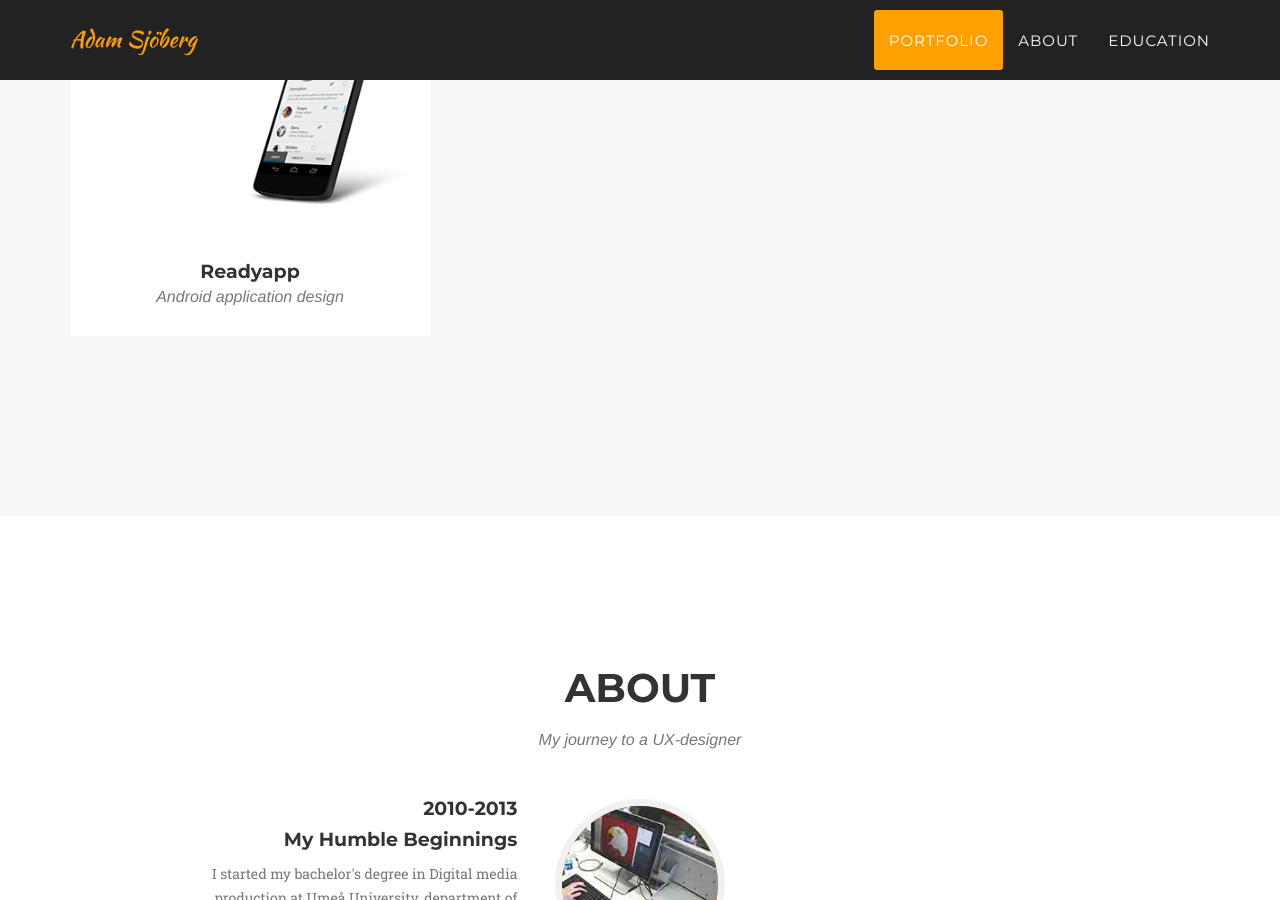
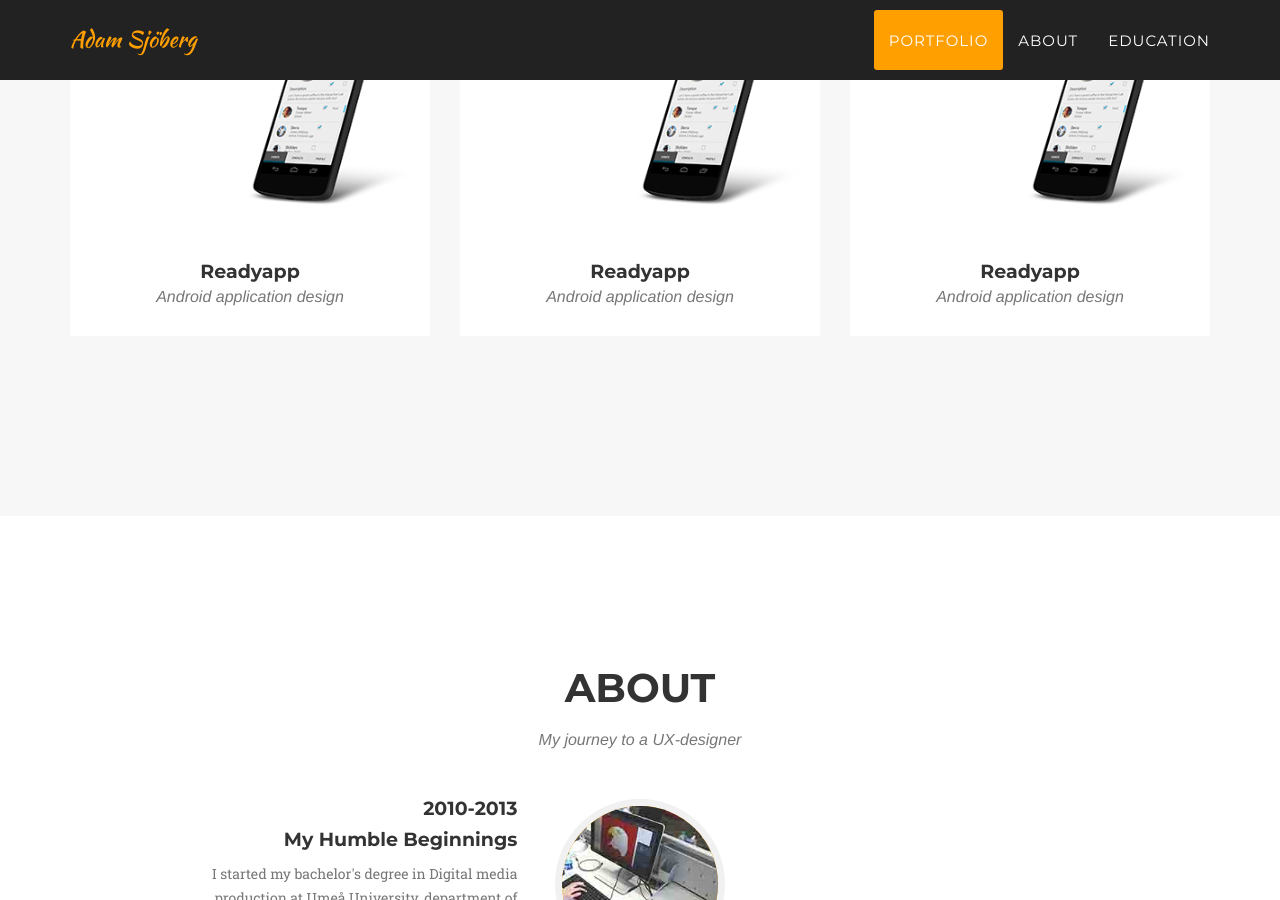
Before and after one commit to Adamsjoberg/Adamsjoberg.github.io, a Jekyll site: the page built from index.html, in a window 1280 px wide and 900 px high, scrolled down 1063 px. Built offline with Jekyll 4.4.1, drawn with Linux system fonts in a browser that asks for light colours; some web fonts are replaced.

Commit message:
added wiki and view thumb

```diff
--- a/_includes/portfolio_grid.html
+++ b/_includes/portfolio_grid.html
@@ -22,6 +22,36 @@
                     <p class="text-muted">Android application design</p>
                 </div>
             </div>
+          <!--Viewthumb-->
+          <div class="col-md-4 col-sm-6 portfolio-item">
+              <a href="#portfolioModal1" class="portfolio-link" data-toggle="modal">
+                  <div class="portfolio-hover">
+                      <div class="portfolio-hover-content">
+                          <i class="fa fa-plus fa-3x"></i>
+                      </div>
+                  </div>
+                  <img src="img/portfolio/readyapp_thumb.png" class="img-responsive" alt="">
+              </a>
+              <div class="portfolio-caption">
+                  <h4>Readyapp</h4>
+                  <p class="text-muted">Android application design</p>
+              </div>
+          </div>
+          <!--Wikipedia-->
+          <div class="col-md-4 col-sm-6 portfolio-item">
+              <a href="#portfolioModal1" class="portfolio-link" data-toggle="modal">
+                  <div class="portfolio-hover">
+                      <div class="portfolio-hover-content">
+                          <i class="fa fa-plus fa-3x"></i>
+                      </div>
+                  </div>
+                  <img src="img/portfolio/readyapp_thumb.png" class="img-responsive" alt="">
+              </a>
+              <div class="portfolio-caption">
+                  <h4>Readyapp</h4>
+                  <p class="text-muted">Android application design</p>
+              </div>
+          </div>
             </div>
         </div>
     </section>
```
Also changed, not shown: _includes/modal2.html (added, +26 -0 lines).
